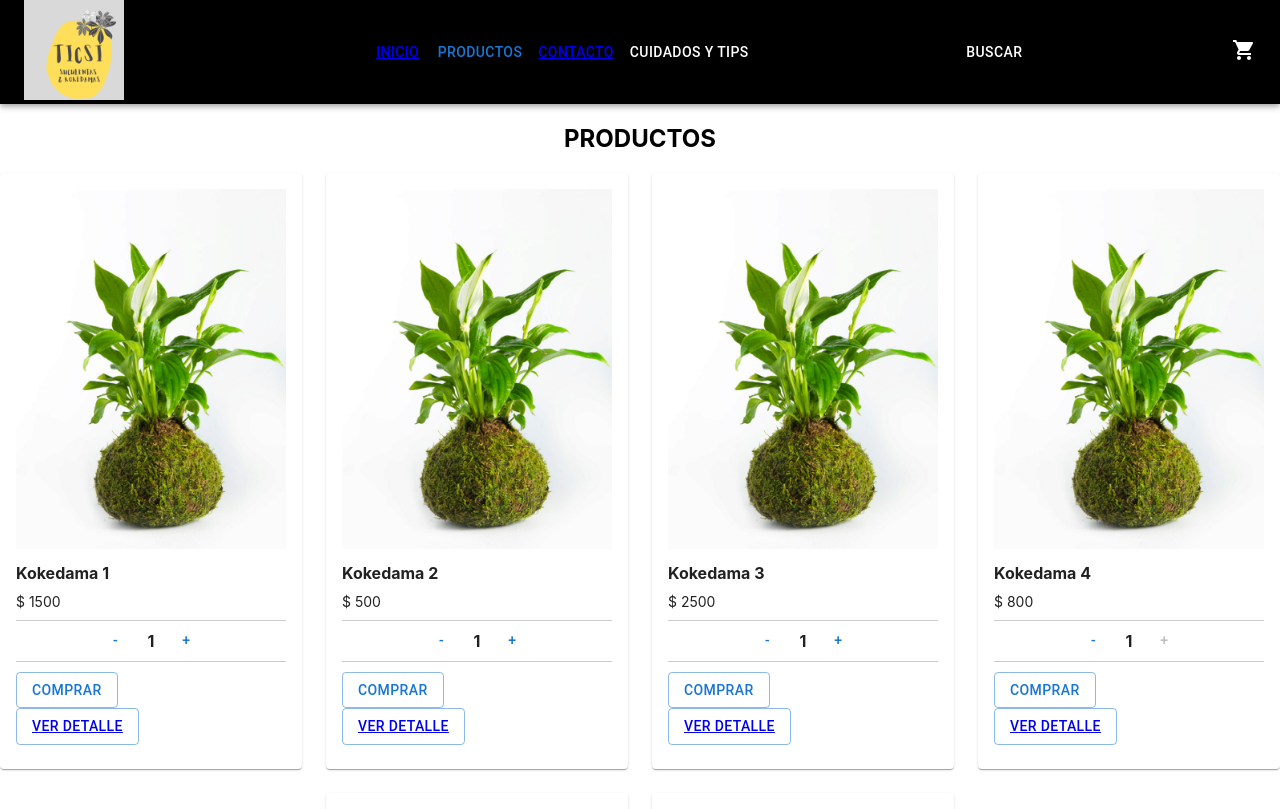
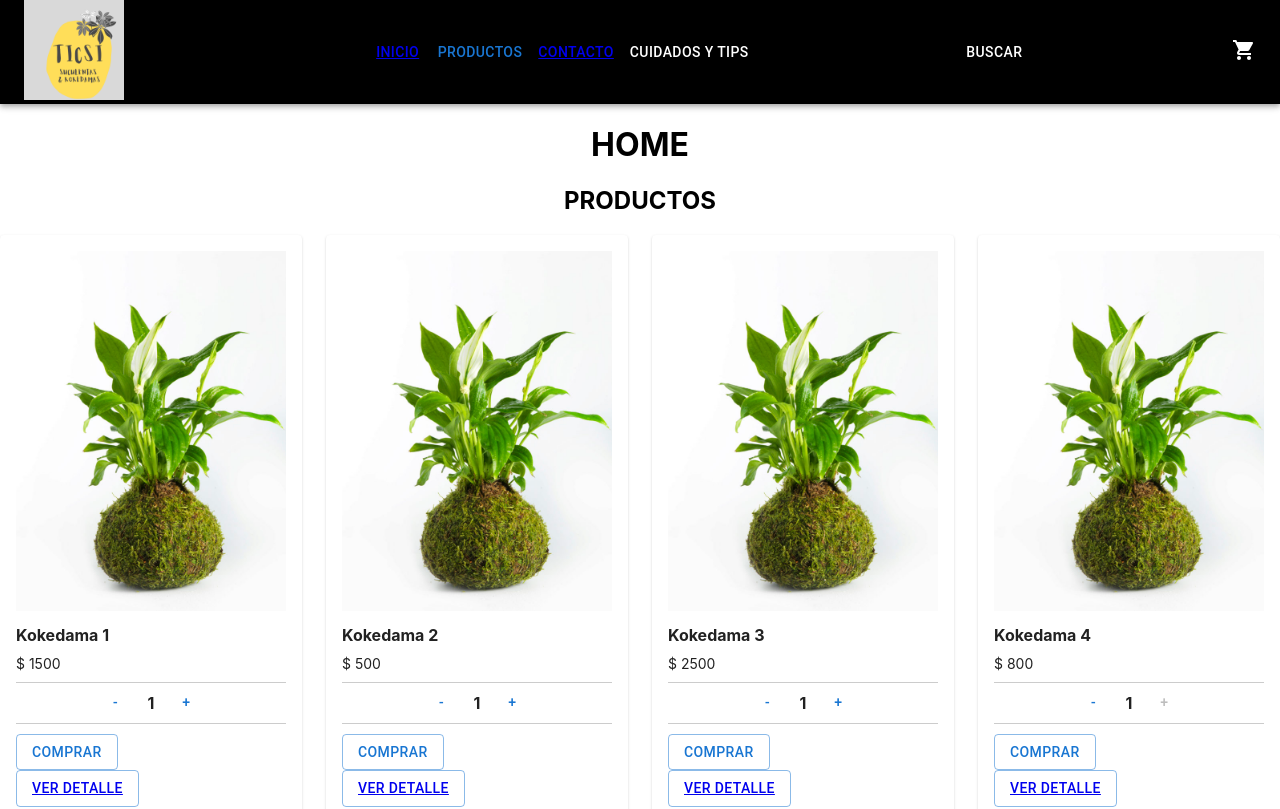
Before and after one commit to EvelinCopajira/ticsi-reactJs, a React (Create React App) app: page / in a window 1280 px wide. Shown: the top 809 px of the page. Built offline with nearby package versions, Linux system fonts and the light colour scheme.

Commit message:
Agrego title a la sección HOME

```diff
--- a/src/pages/Home.js
+++ b/src/pages/Home.js
@@ -3,6 +3,7 @@ import ItemListContainer from "../components/ItemListContainer/ItemListContainer
 const Home = () => {
     return (
         <div className='general-container'>
+            <h1>HOME</h1>
             <ItemListContainer>
             </ItemListContainer>
         </div>
```
